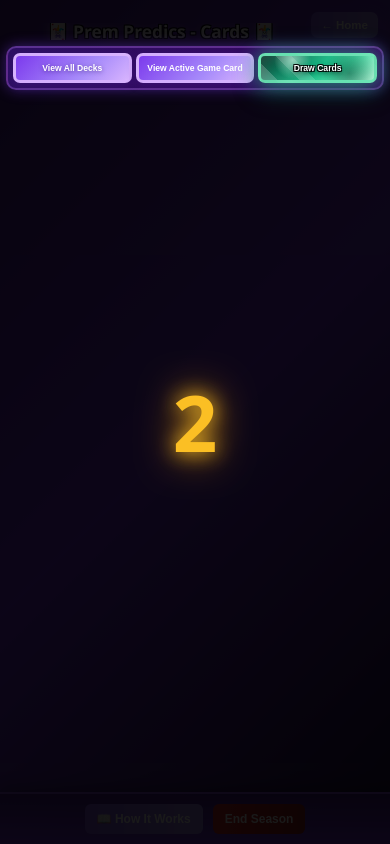
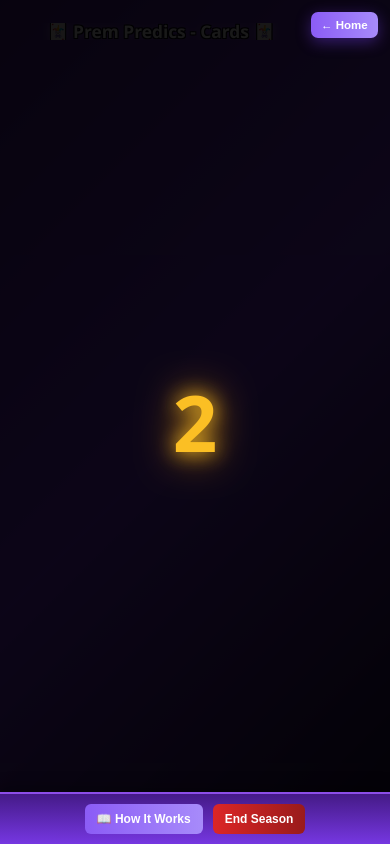
Before and after one commit to PremPredics/prem-predics, a plain HTML site: page power-cards.html in a window 390 px wide. Both pictures are taken after a click on the button "🚀 Start Season". Drawn offline with Linux system fonts and the light colour scheme.

Commit message:
Update power-cards.html

```diff
--- a/power-cards.html
+++ b/power-cards.html
@@ -79,7 +79,7 @@ button:disabled {
 
 /* Back to Home Button - Fixed */
 .back-home-btn {
-  position: fixed;
+  position: fixed !important;
   top: 15px;
   right: 15px;
   padding: 10px 16px;
@@ -92,6 +92,8 @@ button:disabled {
   cursor: pointer;
   transition: 0.3s;
   z-index: 1200;
+  transform: translate3d(0, 0, 0);
+  will-change: transform;
   box-shadow: 0 4px 15px rgba(123, 63, 248, 0.4);
 }
 
@@ -1211,14 +1213,14 @@ body.mobile-controls-fixed .mobile-fixed-actions {
   gap: 5px;
   padding: 6px;
   border-radius: 10px;
-  position: absolute !important;
-  top: var(--mobile-actions-top, 48px) !important;
+  position: fixed !important;
+  top: 48px !important;
   left: 6px !important;
-  right: auto !important;
+  right: 6px !important;
   width: calc(100vw - 12px) !important;
   z-index: 5000 !important;
-  transform: none !important;
-  will-change: top;
+  transform: translate3d(0, 0, 0) !important;
+  will-change: transform;
   background: linear-gradient(135deg, rgba(46, 16, 102, 0.96), rgba(59, 7, 100, 0.92));
   border: 2px solid rgba(196, 132, 252, 0.3);
   box-shadow: 0 0 14px rgba(123, 63, 248, 0.42);
@@ -1673,12 +1675,17 @@ body.mobile-controls-fixed .mobile-fixed-actions {
   border-radius: 12px;
   border: 2px solid rgba(196, 132, 252, 0.3);
   font-size: clamp(0.85rem, 1.8vw, 0.95rem);
+  text-align: center;
 }
 
 .pending-swap strong {
   color: #fbbf24;
   display: block;
   margin-bottom: 12px;
+  text-align: center;
+}
+
+.pending-swap p {
   text-align: center;
 }
 
@@ -1910,7 +1917,7 @@ body.mobile-controls-fixed .mobile-fixed-actions {
 
 /* ===== FIXED FOOTER ===== */
 .fixed-footer {
-  position: fixed;
+  position: fixed !important;
   bottom: 0;
   left: 0;
   width: 100%;
@@ -1922,6 +1929,8 @@ body.mobile-controls-fixed .mobile-fixed-actions {
   gap: 10px;
   justify-content: center;
   flex-wrap: wrap;
+  transform: translate3d(0, 0, 0);
+  will-change: transform;
   box-shadow: 0 -4px 15px rgba(0, 0, 0, 0.3);
 }
 
@@ -2349,7 +2358,7 @@ body.mobile-controls-fixed .mobile-fixed-actions {
 /* ===== RESPONSIVE ===== */
 @media (max-width: 768px) {
   .back-home-btn {
-    position: fixed;
+    position: fixed !important;
     top: 8px;
     right: 8px;
     padding: 7px 10px;
@@ -2358,7 +2367,9 @@ body.mobile-controls-fixed .mobile-fixed-actions {
   }
 
   .fixed-footer {
-    position: fixed;
+    position: fixed !important;
+    bottom: 0 !important;
+    left: 0 !important;
   }
 
   h1 {
@@ -2414,20 +2425,20 @@ body.mobile-controls-fixed .mobile-fixed-actions {
     display: none !important;
   }
 
-  body.season-started .mobile-fixed-actions {
+  body.controls-ready .mobile-fixed-actions {
     display: grid !important;
     grid-template-columns: repeat(3, minmax(0, 1fr));
     gap: 5px;
     padding: 6px;
     border-radius: 10px;
-    position: absolute !important;
-    top: var(--mobile-actions-top, 48px) !important;
+    position: fixed !important;
+    top: 48px !important;
     left: 6px !important;
-    right: auto !important;
+    right: 6px !important;
     width: calc(100vw - 12px) !important;
     z-index: 5000 !important;
-    transform: none !important;
-    will-change: top;
+    transform: translate3d(0, 0, 0) !important;
+    will-change: transform;
     background: linear-gradient(135deg, rgba(46, 16, 102, 0.96), rgba(59, 7, 100, 0.92));
     border: 2px solid rgba(196, 132, 252, 0.3);
     box-shadow: 0 0 14px rgba(123, 63, 248, 0.42);
@@ -2763,8 +2774,8 @@ body.mobile-controls-fixed .mobile-fixed-actions {
     padding: 5px;
   }
 
-  body.season-started .mobile-fixed-actions {
-    top: var(--mobile-actions-top, 46px) !important;
+  body.controls-ready .mobile-fixed-actions {
+    top: 46px !important;
     gap: 4px;
     padding: 5px;
   }
@@ -2790,7 +2801,7 @@ body.mobile-controls-fixed .mobile-fixed-actions {
 <div class="mobile-fixed-actions" id="mobileFixedActions">
   <button class="side-action-btn deck-action-btn" onclick="openDeckOverview()">View All Decks</button>
   <button class="side-action-btn active-game-btn" onclick="showGameCardPreview()">View Active Game Card</button>
-  <button class="side-action-btn draw-card-btn" onclick="openDeckChoice()">Draw Cards</button>
+  <button class="side-action-btn draw-card-btn" onclick="openDeckChoice()">Draw Card</button>
 </div>
 
 <div class="container">
@@ -3239,35 +3250,48 @@ function shouldUseMobileFixedActions() {
   return window.matchMedia('(max-width: 900px), (pointer: coarse) and (max-width: 1200px)').matches;
 }
 
-function getMobileActionsOffset() {
-  return window.innerWidth <= 480 ? 46 : 48;
-}
-
-function positionMobileActionsBar(bar) {
-  const viewportOffset = window.visualViewport ? window.visualViewport.offsetTop : 0;
-  const top = Math.round(window.scrollY + viewportOffset + getMobileActionsOffset());
-  bar.style.setProperty('--mobile-actions-top', `${top}px`);
-  bar.style.display = 'grid';
-  bar.style.position = 'absolute';
-  bar.style.top = `${top}px`;
-  bar.style.left = '6px';
-  bar.style.right = 'auto';
-  bar.style.width = 'calc(100vw - 12px)';
-  bar.style.zIndex = '5000';
-  bar.style.transform = 'none';
+function syncFixedChrome() {
+  const isMobile = window.innerWidth <= 768;
+  const homeBtn = document.querySelector('.back-home-btn');
+  const footer = document.getElementById('fixedFooter');
+
+  if (homeBtn) {
+    homeBtn.style.position = 'fixed';
+    homeBtn.style.top = isMobile ? '8px' : '15px';
+    homeBtn.style.right = isMobile ? '8px' : '15px';
+    homeBtn.style.zIndex = '5200';
+    homeBtn.style.transform = 'translate3d(0, 0, 0)';
+  }
+
+  if (footer) {
+    footer.style.position = 'fixed';
+    footer.style.left = '0';
+    footer.style.bottom = '0';
+    footer.style.width = '100%';
+    footer.style.zIndex = '5100';
+    footer.style.transform = 'translate3d(0, 0, 0)';
+  }
 }
 
 function syncMobileFixedActions() {
+  syncFixedChrome();
   const bar = document.getElementById('mobileFixedActions');
   const inPanelActions = document.querySelector('.left-panel > .side-actions');
   if (!bar) return;
 
-  const shouldFix = Boolean(gameState.seasonStarted && shouldUseMobileFixedActions());
+  const shouldFix = Boolean(gameState.seasonStarted && document.body.classList.contains('controls-ready') && shouldUseMobileFixedActions());
   document.body.classList.toggle('mobile-controls-fixed', shouldFix);
 
   if (shouldFix) {
     if (bar.parentElement !== document.body) document.body.appendChild(bar);
-    positionMobileActionsBar(bar);
+    bar.style.display = 'grid';
+    bar.style.position = 'fixed';
+    bar.style.top = window.innerWidth <= 480 ? '46px' : '48px';
+    bar.style.left = '6px';
+    bar.style.right = '6px';
+    bar.style.width = 'calc(100vw - 12px)';
+    bar.style.zIndex = '5000';
+    bar.style.transform = 'translate3d(0, 0, 0)';
     if (inPanelActions) inPanelActions.style.display = 'none';
   } else {
     bar.removeAttribute('style');
@@ -3276,11 +3300,8 @@ function syncMobileFixedActions() {
 }
 
 window.addEventListener('scroll', syncMobileFixedActions, { passive: true });
+window.addEventListener('resize', syncMobileFixedActions);
 window.addEventListener('orientationchange', syncMobileFixedActions);
-if (window.visualViewport) {
-  window.visualViewport.addEventListener('scroll', syncMobileFixedActions, { passive: true });
-  window.visualViewport.addEventListener('resize', syncMobileFixedActions);
-}
 
 async function startGameSequence() {
   if (sequenceInProgress) return;
@@ -3302,6 +3323,7 @@ async function startGameSequence() {
   gameState.gameCardDeck = gameCardDeck;
   gameState.seasonStarted = true;
   document.body.classList.add('season-started');
+  document.body.classList.remove('controls-ready');
   syncMobileFixedActions();
 
   document.getElementById('introWrapper').classList.add('hidden');
@@ -3309,6 +3331,7 @@ async function startGameSequence() {
   await showCountdown();
   await showCardShuffle();
 
+  document.body.classList.add('controls-ready');
   document.getElementById('mainGameLayout').classList.add('show');
   syncMobileFixedActions();
   updateDecksDisplay();
@@ -4001,7 +4024,7 @@ function render() {
     document.getElementById("confirmStealBtn").style.display = "block";
   } else {
     swapDiv.style.display = "block";
-    swapDiv.innerHTML = "<strong>No Pending Swap/Steal</strong><p>Played swap and steal effects will appear here.</p>";
+    swapDiv.innerHTML = "<strong>No Pending Swap/Steal</strong><p>Played Swap and Steal effects will appear here.</p>";
     document.getElementById("confirmSwapBtn").style.display = "none";
     document.getElementById("confirmPickBtn").style.display = "none";
     document.getElementById("confirmStealBtn").style.display = "none";
@@ -4031,10 +4054,12 @@ function render() {
 load();
 if (!gameState.seasonStarted) {
   document.body.classList.remove('season-started');
+  document.body.classList.remove('controls-ready');
   syncMobileFixedActions();
   render();
 } else {
   document.body.classList.add('season-started');
+  document.body.classList.add('controls-ready');
   document.getElementById('introWrapper').classList.add('hidden');
   document.getElementById('mainGameLayout').classList.add('show');
   document.getElementById('playersRow').classList.add('show');
```
